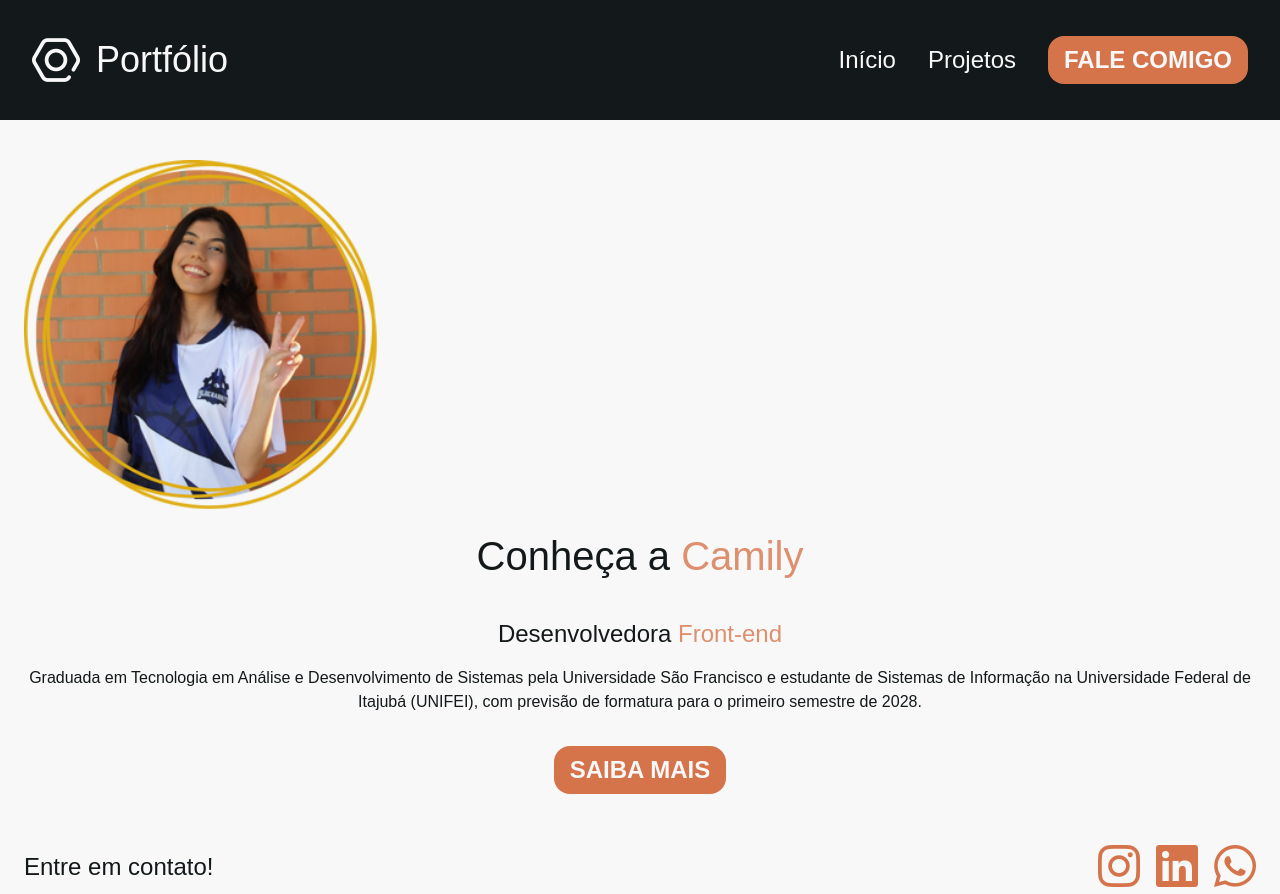
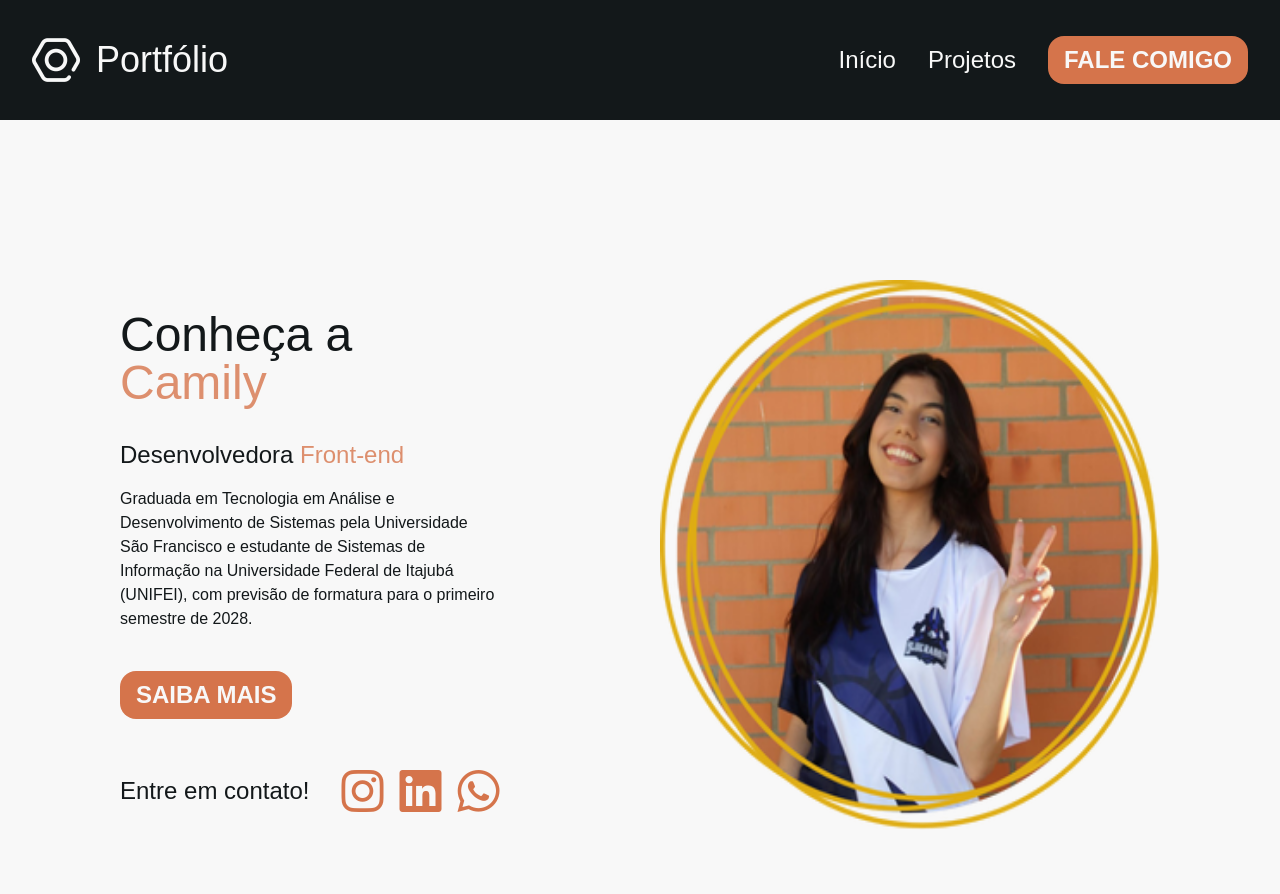
Before and after one commit to cavicf/PortfolioCapacitacao2, a website: page Portfolio/src/index.html in a window 1280 px wide. Shown: the top 894 px of the page. Drawn offline with Linux system fonts and the light colour scheme.

Commit message:
feat:home_responsiveness

```diff
--- a/Portfolio/src/index.html
+++ b/Portfolio/src/index.html
@@ -25,12 +25,12 @@
         <div class="size-8 lg:hidden"><img src="./img/hamburguer.png" alt="icone de navbar"></div>
     </header>
 
-    <section id="home" class="text-black bg-white px-6 py-[2.5rem]">
-        <img src="./img/camily.png" alt="foto da camily" class="min-w-[350px] min-h-[350px] mb-4">
-        <div class="flex flex-col gap-12">
-            <div class="text-center flex flex-col items-center gap-8">
-                <div class="flex flex-col gap-8">
-                    <h2 class="text-[2.5rem]">Conheça a <span class="text-main">Camily</span></h2>
+    <section id="home" class="flex flex-col items-center text-black bg-white px-6 py-[2.5rem] lg:flex-row-reverse lg:px-30 lg:py-[10rem] lg:gap-10">
+        <div class="lg:w-1/2"><img src="./img/camily.png" alt="foto da camily" class="min-w-[350px] min-h-[350px] mb-4 lg:size-[550px]"></div>
+        <div class="flex flex-col gap-12 lg:w-1/2 lg:max-w-[560px]">
+            <div class="text-center flex flex-col items-center lg:items-start lg:gap-10 gap-8 lg:text-start">
+                <div class="flex flex-col gap-8 lg:max-w-3/4">
+                    <h2 class="text-[2.5rem] lg:text-5xl">Conheça a <span class="text-main">Camily</span></h2>
                     <div class="flex flex-col gap-4">
                         <h3 class="text-2xl">Desenvolvedora <span class="text-main">Front-end</span></h3>
                         <p class="text-base"> Graduada em Tecnologia em Análise e Desenvolvimento de Sistemas pela Universidade São Francisco e estudante de Sistemas de
@@ -40,7 +40,7 @@
                 </div>
                 <button class="text-2xl font-semibold text-white bg-secondary px-4 py-2 rounded-2xl hover:scale-105 transition duration-200">SAIBA MAIS</button>
             </div>
-            <div class="flex flex-row justify-between items-center">
+            <div class="flex flex-row justify-between items-center lg:justify-start lg:gap-8">
                 <p class="text-2xl">Entre em contato!</p>
                 <div class="flex flex-row gap-[1rem]">
                     <a href="https://www.instagram.com/camilyvictalf/" target="_blank"><i class="fa-brands fa-instagram fa-3x" style="color: #d5744b;"></i></a>
```
Also changed, not shown: Portfolio/src/output.css.
